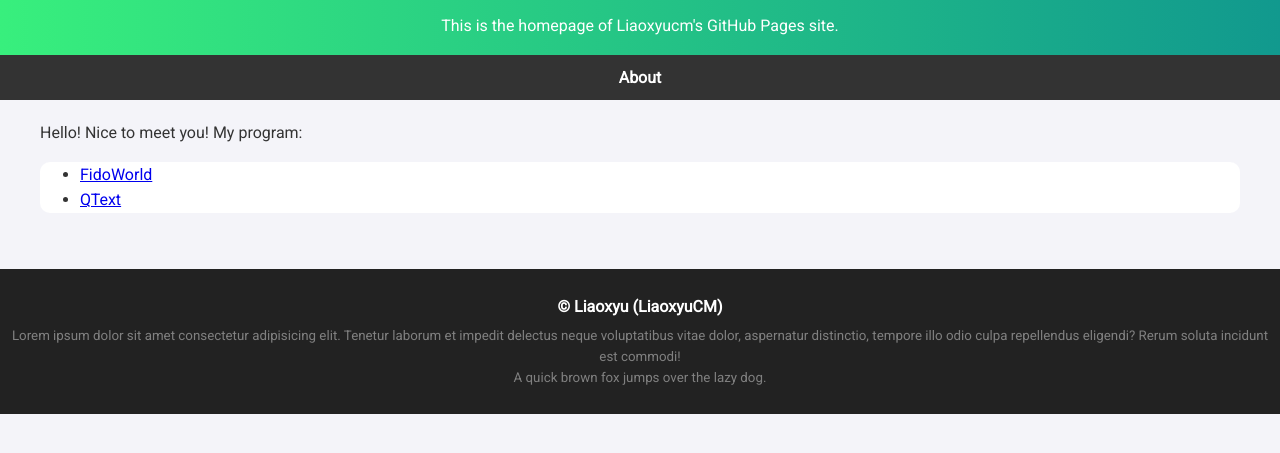
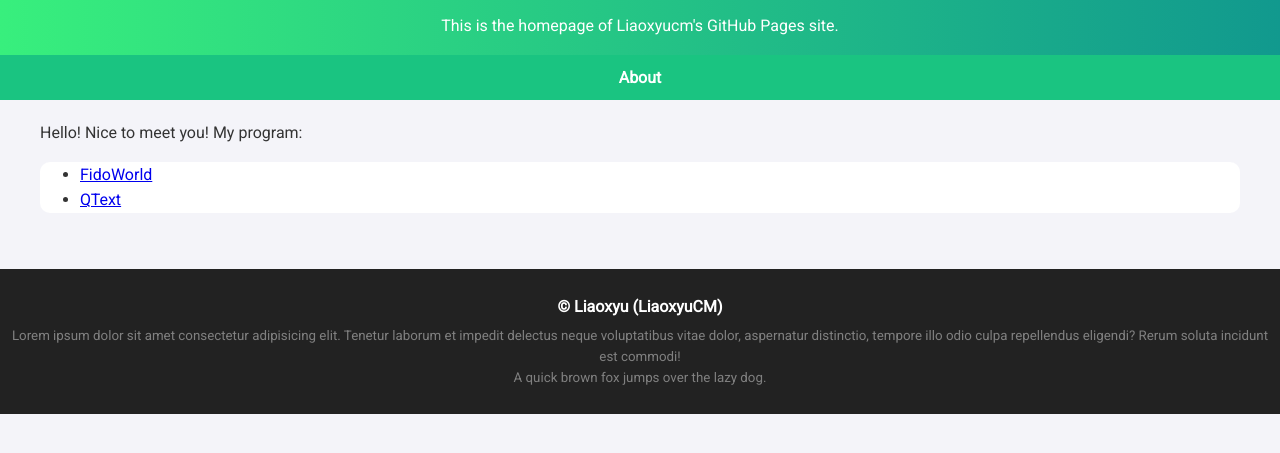
Before and after one commit to LiaoxyuCM/liaoxyucm.github.io, a plain HTML site: page index.html in a window 1280 px wide. Shown: the part 87-540 px from the top of the page. Drawn offline with Linux system fonts and the light colour scheme.

Commit message:
Update style.css

```diff
--- a/style.css
+++ b/style.css
@@ -25,7 +25,7 @@ header h1 {
 }
 
 nav {
-    background: #333;
+    background: #1AC481;
     color: white;
     padding: 10px 0;
 }
```
